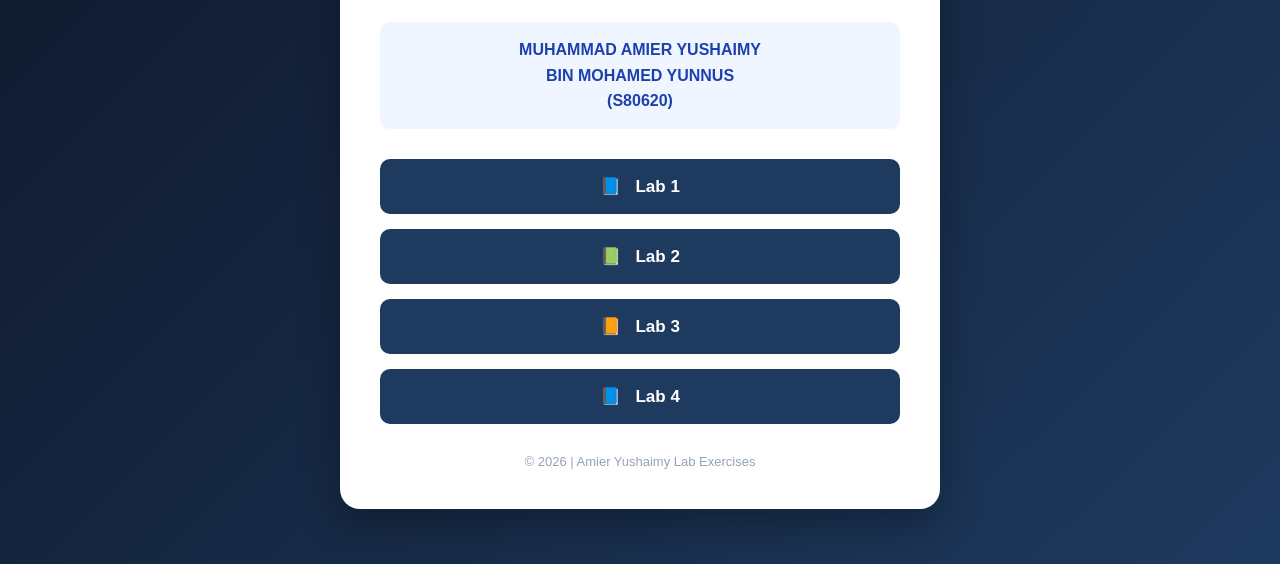
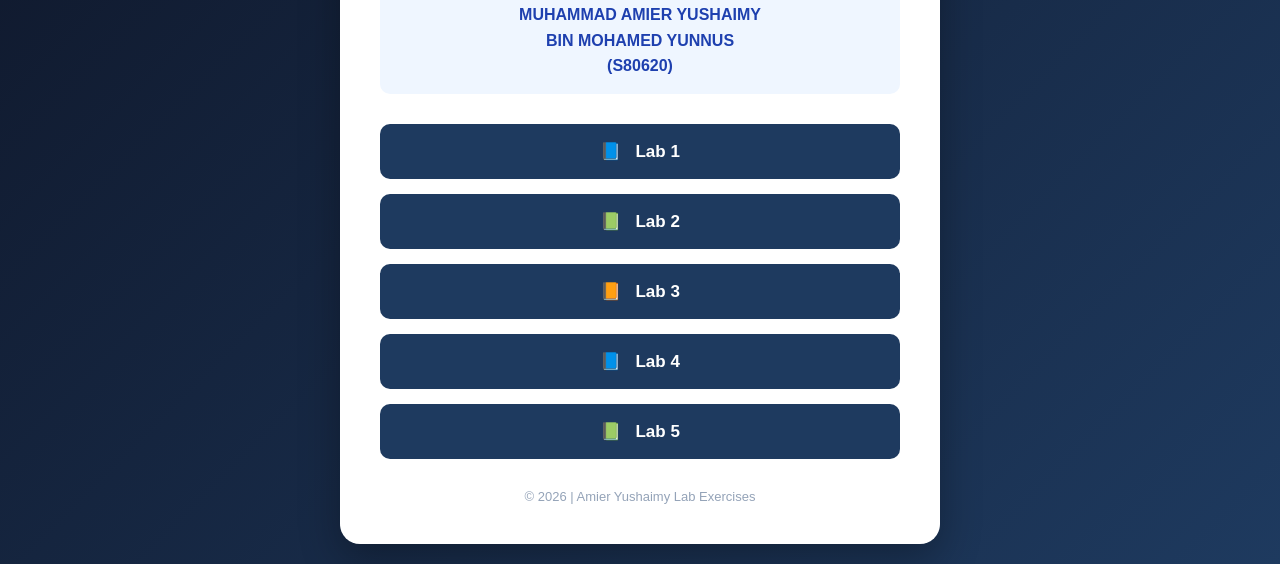
Before and after one commit to s80620/S80620_CSF3133_K3, a plain HTML site: page S80620_WebDesign/index.html in a window 1280 px wide. Shown: the part 236-800 px from the top of the page. Drawn offline with Linux system fonts and the light colour scheme.

Commit message:
Add Lab 5 link to index.html
Added Lab 5 link to the lab exercises list.

```diff
--- a/S80620_WebDesign/index.html
+++ b/S80620_WebDesign/index.html
@@ -124,6 +124,10 @@
             <li>
                 <a href="Lab4/Lab4_Index.html">📘 &nbsp; Lab 4</a>
             </li>
+
+            <li>
+                <a href="Lab5/Lab5_Index.html">📗 &nbsp; Lab 5</a>
+            </li>
         </ul>
 
         <footer>
```
